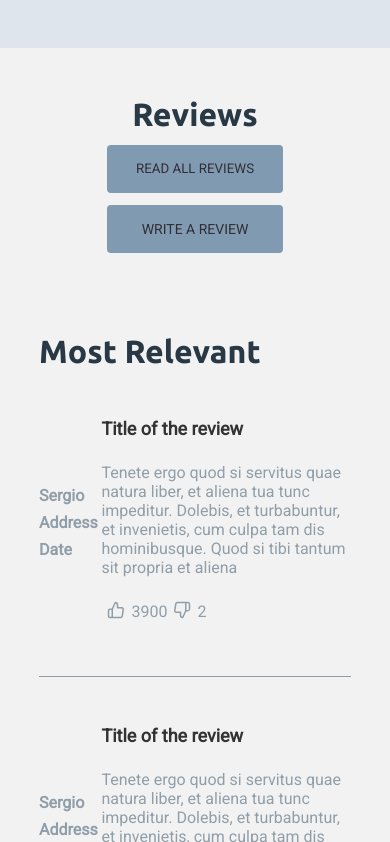
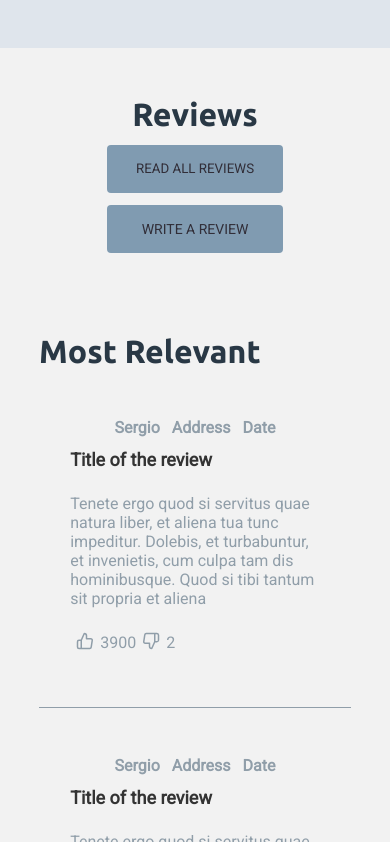
Before and after one commit to tiago-web/Recursion-Store, a React (Create React App) app in the folder web/: page /product-detail in a window 390 px wide. Shown: the part 1704-2546 px from the top of the page. Built offline with nearby package versions, Linux system fonts and the light colour scheme.

Commit message:
Corrected responsive issues on Product Detail

```diff
--- a/web/src/pages/ProductDetail/styles.ts
+++ b/web/src/pages/ProductDetail/styles.ts
@@ -281,14 +281,18 @@ export const ReviewsBodyContent = styled.div`
     margin-top: 48px;
     width: 100%;
 
+    display: flex;
+    align-items: center;
+    justify-content: space-between;
+
+    @media screen and (max-width: 1120px) {
+      flex-direction: column;
+    }
+
     & + div {
       border-top: 1px solid;
       padding-top: 48px;
     }
-
-    display: flex;
-    align-items: center;
-    justify-content: space-between;
 
     div.userInfo {
       display: flex;
@@ -296,11 +300,20 @@ export const ReviewsBodyContent = styled.div`
       align-items: flex-start;
       justify-content: center;
 
+      @media screen and (max-width: 1120px) {
+        flex-direction: row;
+        margin-bottom: 12px;
+      }
+
       span {
         font-weight: bold;
 
         & + span {
           margin-top: 8px;
+
+          @media screen and (max-width: 1120px) {
+            margin: 0 0 0 12px;
+          }
         }
       }
     }
```
